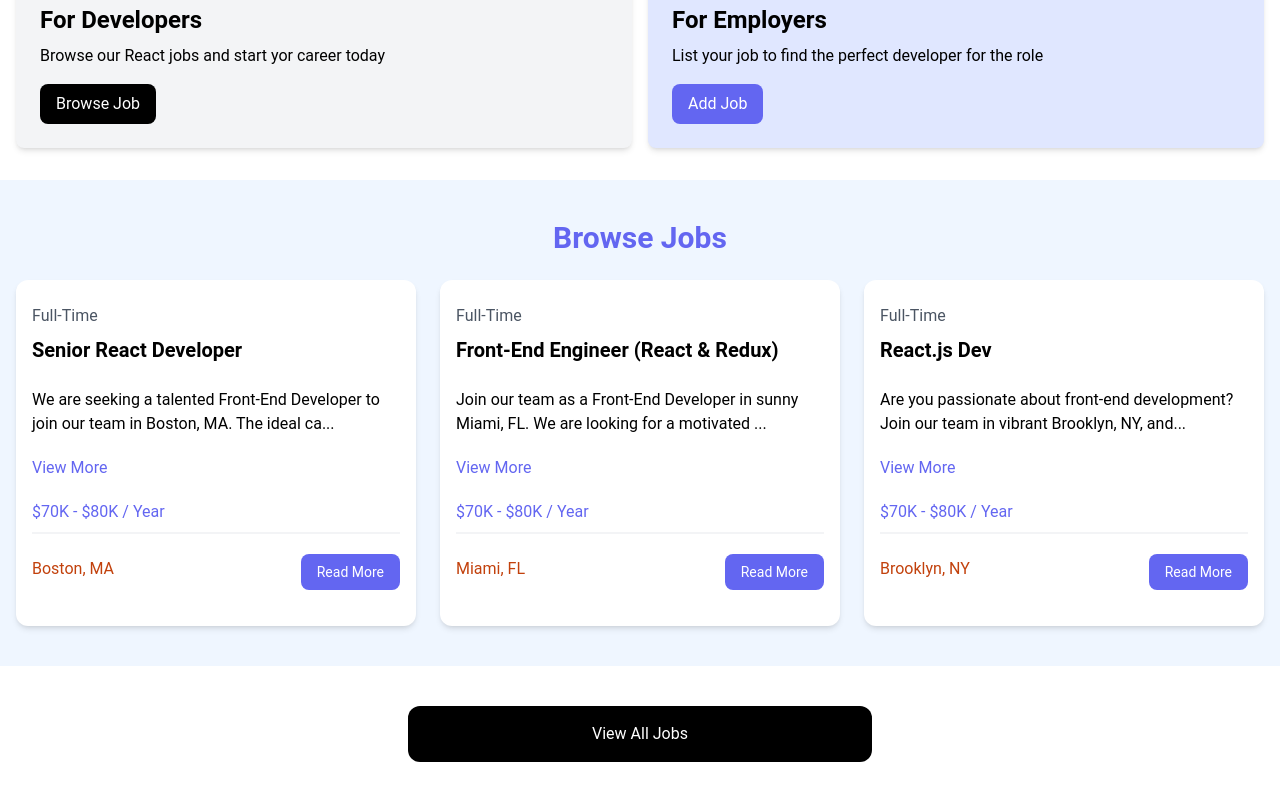
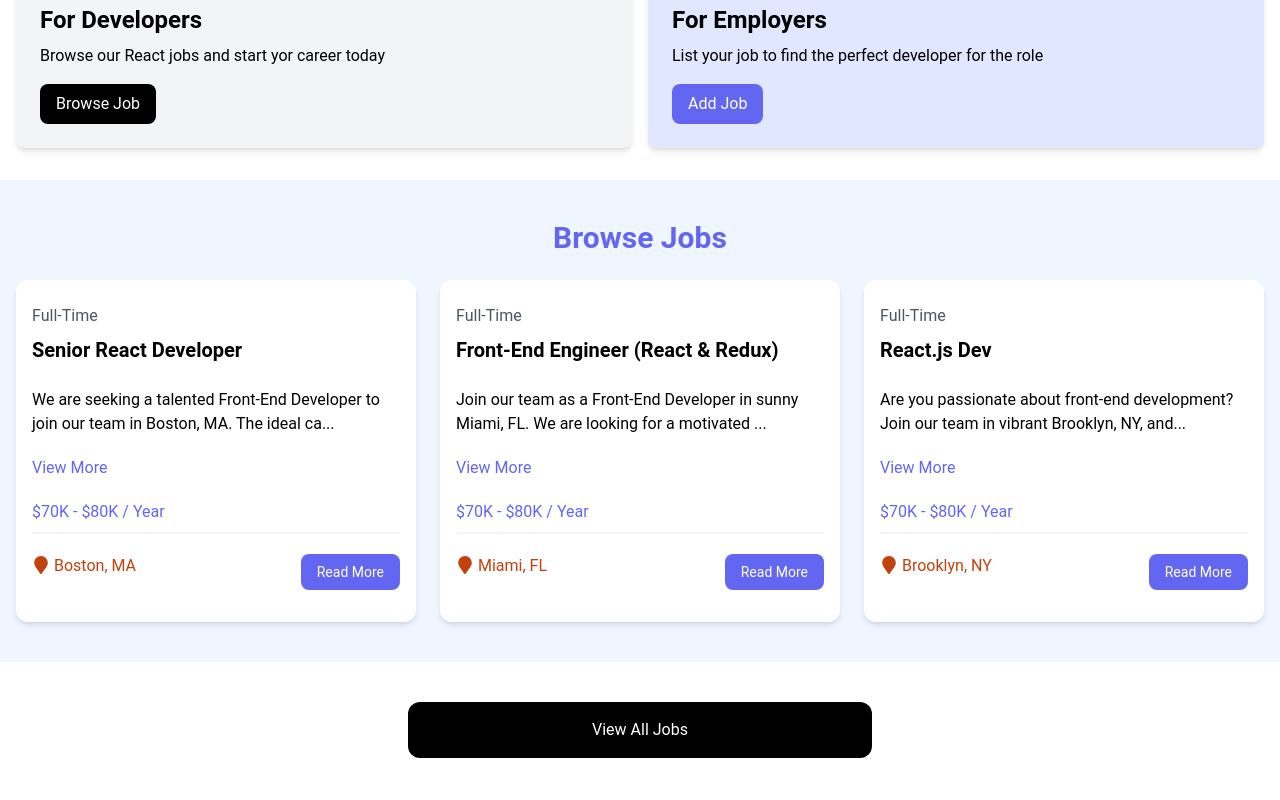
Before and after one commit to BenJRogers/react-crash-course, a React (Vite) app: page / in a window 1280 px wide. Shown: the part 429-1229 px from the top of the page. Built offline with nearby package versions, Linux system fonts and the light colour scheme.

Commit message:
added react router and setup home page

```diff
--- a/package.json
+++ b/package.json
@@ -11,7 +11,9 @@
   },
   "dependencies": {
     "react": "^18.2.0",
-    "react-dom": "^18.2.0"
+    "react-dom": "^18.2.0",
+    "react-icons": "^5.2.1",
+    "react-router-dom": "^6.24.0"
   },
   "devDependencies": {
     "@types/react": "^18.2.66",
--- a/src/App.jsx
+++ b/src/App.jsx
@@ -1,22 +1,23 @@
-import Navbar from "./components/NavBar";
-import Hero from "./components/Hero";
-import HomeCards from "./components/HomeCards";
-import JobListings from "./components/JobListings";
-import ViewAllJobs from "./components/ViewAllJobs";
+import {
+  Route,
+  createBrowserRouter,
+  createRoutesFromElements,
+  RouterProvider,
+} from "react-router-dom";
+
+import HomePage from "./pages/HomePage";
+import MainLayout from "./layouts/MainLayout";
+
+const router = createBrowserRouter(
+  createRoutesFromElements(
+    <Route path="/" element={<MainLayout />}>
+      <Route index element={<HomePage />} />
+    </Route>,
+  ),
+);
 
 const App = () => {
-  return (
-    <>
-      <Navbar />
-      <Hero
-        title="Become a React Dev"
-        subtitle="Find the React job that fits your skills and needs"
-      />
-      <HomeCards />
-      <JobListings />
-      <ViewAllJobs />
-    </>
-  );
+  return <RouterProvider router={router} />;
 };
 
 export default App;
--- a/src/components/JobListing.jsx
+++ b/src/components/JobListing.jsx
@@ -1,4 +1,5 @@
 import { useState } from "react";
+import { FaMapMarker } from "react-icons/fa";
 
 import PropTypes from "prop-types";
 
@@ -31,7 +32,7 @@
 
         <div className="flex flex-col lg:flex-row justify-between mb-4">
           <div className="text-orange-700 mb-3">
-            <i className="fa-solid fa-location-dot text-lg"></i>
+            <FaMapMarker className="inline text-lg mb-1 mr-1" />
             {job.location}
           </div>
           <a
--- /dev/null
+++ b/src/layouts/MainLayout.jsx
@@ -0,0 +1,13 @@
+import { Outlet } from "react-router-dom";
+import NavBar from "../components/NavBar";
+
+const MainLayout = () => {
+  return (
+    <>
+      <NavBar />
+      <Outlet />
+    </>
+  );
+};
+
+export default MainLayout;
--- /dev/null
+++ b/src/pages/HomePage.jsx
@@ -0,0 +1,19 @@
+import Hero from "../components/Hero.jsx";
+import HomeCards from "../components/HomeCards.jsx";
+import JobListings from "../components/JobListings.jsx";
+import ViewAllJobs from "../components/ViewAllJobs.jsx";
+
+const HomePage = () => {
+  return (
+    <>
+      <Hero
+        title="Become a React Dev"
+        subtitle="Find the React job that fits your skills and needs"
+      />
+      <HomeCards />
+      <JobListings />
+      <ViewAllJobs />
+    </>
+  );
+};
+export default HomePage;
```
Also changed, not shown: 1 other file (tests, documents, lock files or other folders).
